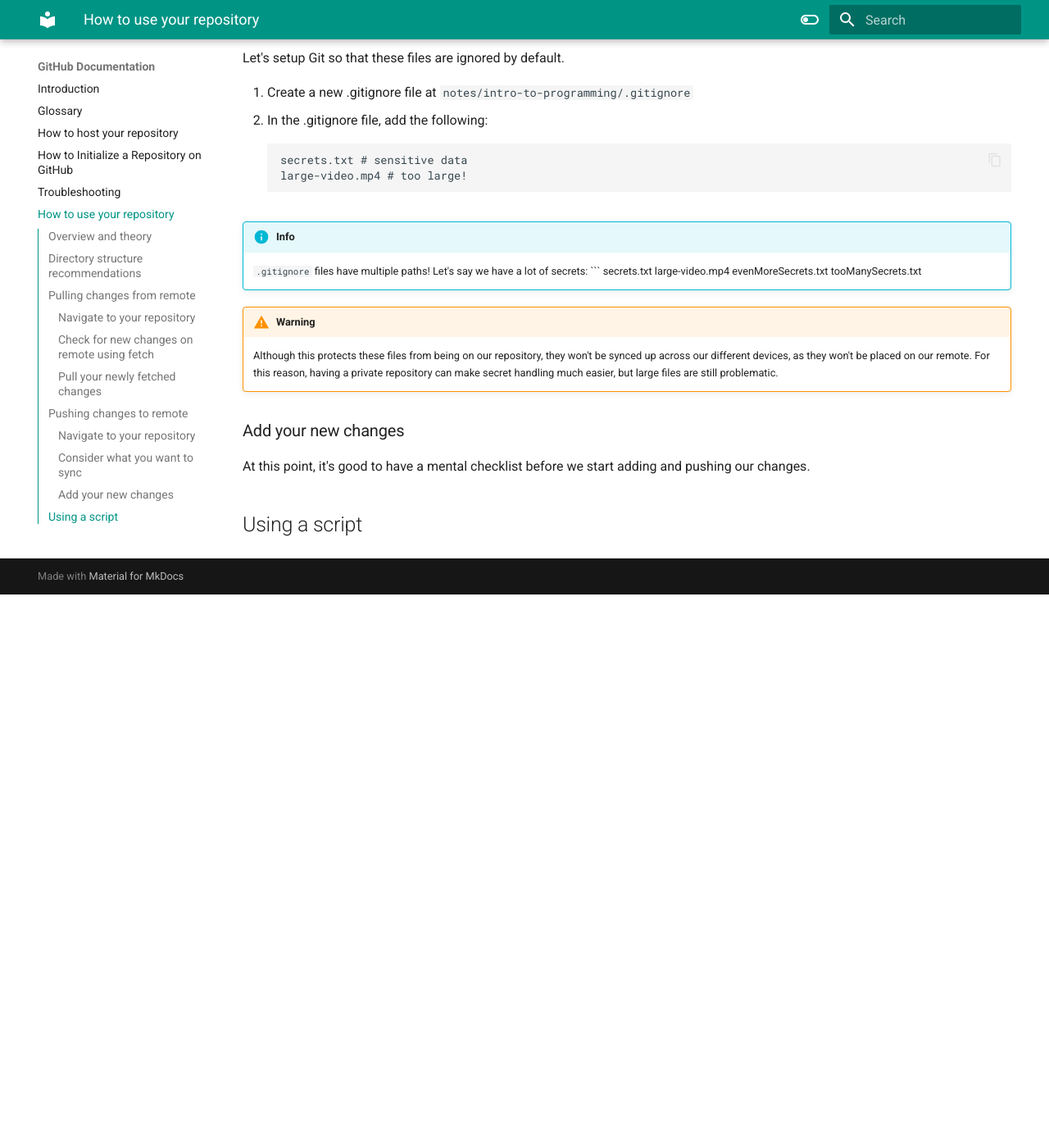
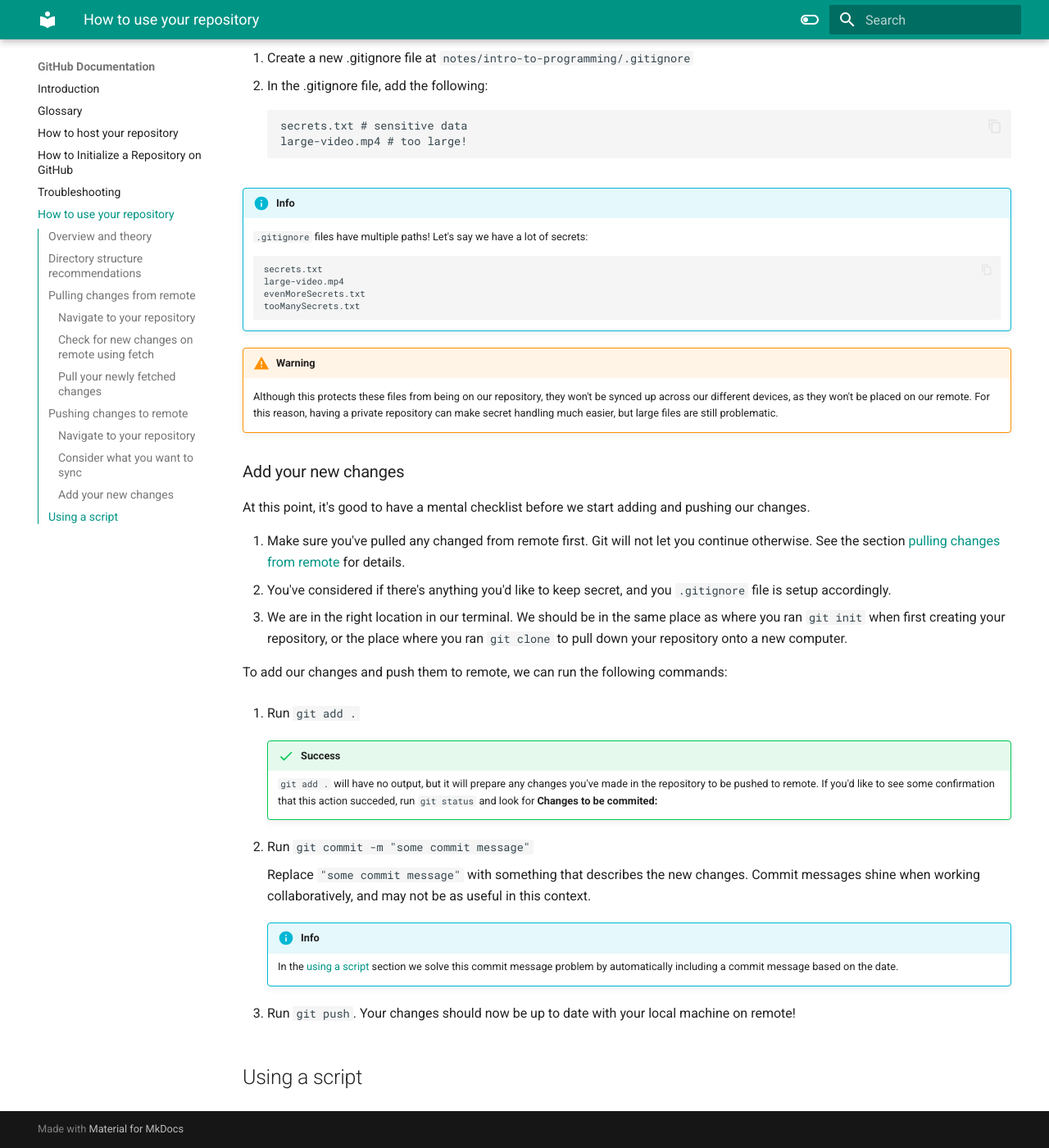
Before and after one commit to Vakiyama/comm-docs, an MkDocs documentation site: the page built from docs/useRepo.md, in a window 1280 px wide and 1400 px high, scrolled down 3711 px. Shown: the whole window at 82% size. Built offline with MkDocs 1.6.1 and Material for MkDocs 9.7.7, drawn with Linux system fonts in a browser that asks for light colours; before the commit the page ends 4436 px from its top, so only the background shows below that; some of the changed text lies outside the part shown.

Commit message:
finish how to use repository page

````diff
--- a/docs/useRepo.md
+++ b/docs/useRepo.md
@@ -50,8 +50,8 @@ We recommend this approach for two reasons:
    can be come cumbersome quickly.
 2. You may find that your notes become difficult to navigate and keep
    track with Git if a large amount of files are present at all times. To
-   learn how to use this new system, it would be advisable that things are
-   kept as simple as possible.
+   learn how to use this new system, it is best that things are kept as
+   simple as possible initially.
 
 ## Pulling changes from remote
 
@@ -184,6 +182,7 @@ large-video.mp4 # too large!
     large-video.mp4
     evenMoreSecrets.txt
     tooManySecrets.txt
+    ```
 
 !!! warning
     Although this protects these files from being on our repository, they won't be synced
@@ -195,4 +194,38 @@ large-video.mp4 # too large!
 
 At this point, it's good to have a mental checklist before we start adding and pushing our changes.
 
+1. Make sure you've pulled any changed from remote first. Git will not let
+   you continue otherwise. See the section [pulling changes from
+   remote](#pulling-changes-from-remote) for details.
+2. You've considered if there's anything you'd like to keep secret, and
+   you ```.gitignore``` file is setup accordingly.
+3. We are in the right location in our terminal. We should be in the same
+   place as where you ran ```git init``` when first creating your
+   repository, or the place where you ran ```git clone``` to pull down
+   your repository onto a new computer.
+
+To add our changes and push them to remote, we can run the following
+commands:
+
+1. Run ```git add .```
+
+    !!! Success
+        ```git add .``` will have no output, but it will prepare any changes
+        you've made in the repository to be pushed to remote. If you'd like
+        to see some confirmation that this action succeded, run ```git status```
+        and look for **Changes to be commited:**
+
+2. Run ```git commit -m "some commit message"```
+
+    Replace ```"some commit message"``` with something that describes the new changes.
+    Commit messages shine when working collaboratively, and may not be as useful
+    in this context.
+
+    !!! info
+        In the [using a script](./using-a-script.md) section we
+        solve this commit message problem by automatically including a commit message based on the date.
+
+ 3. Run ```git push```. Your changes should now be up to date with your local machine on
+     remote!
+
 ## Using a script
````
Also changed, not shown: other parts of docs/useRepo.md (+1 -3 lines).
